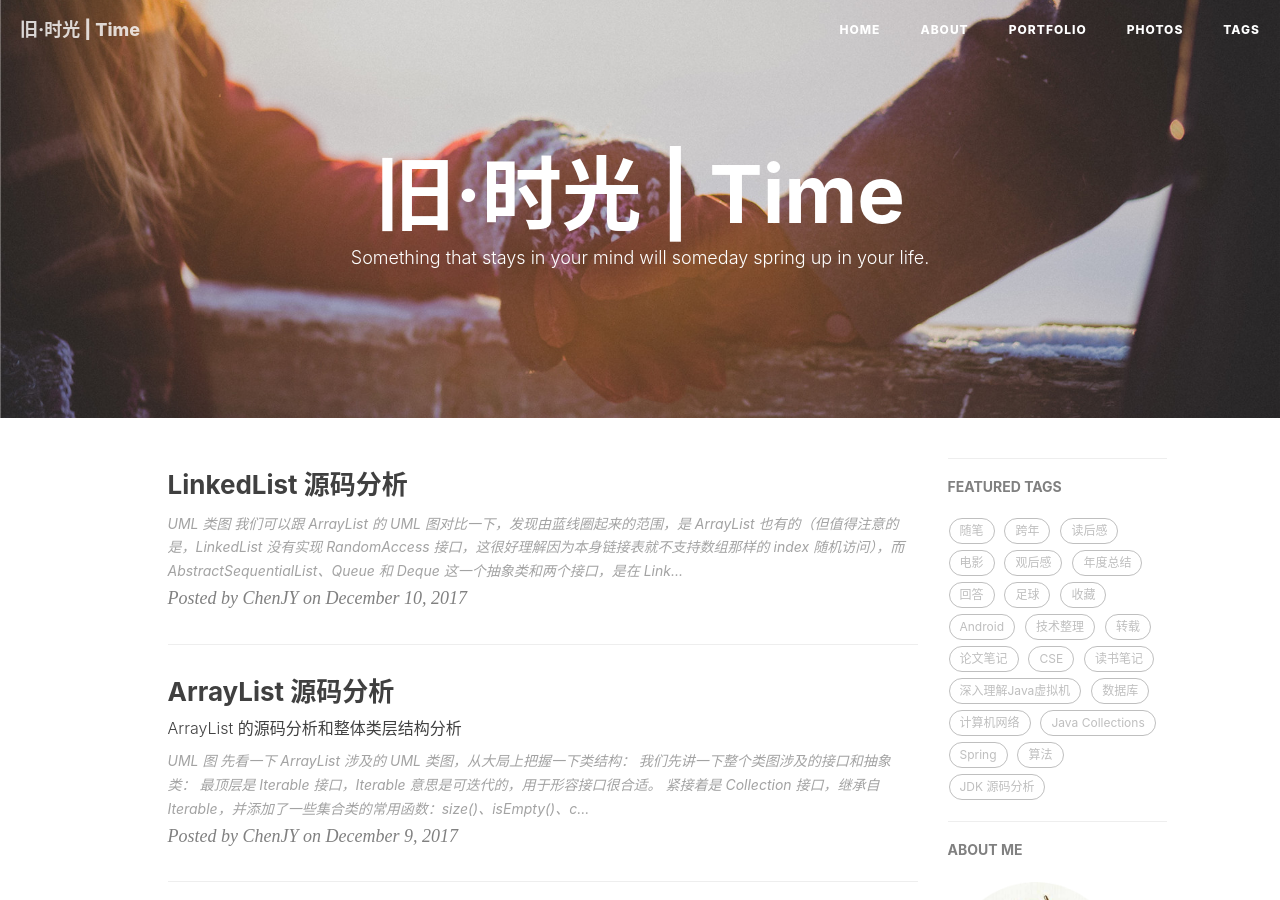
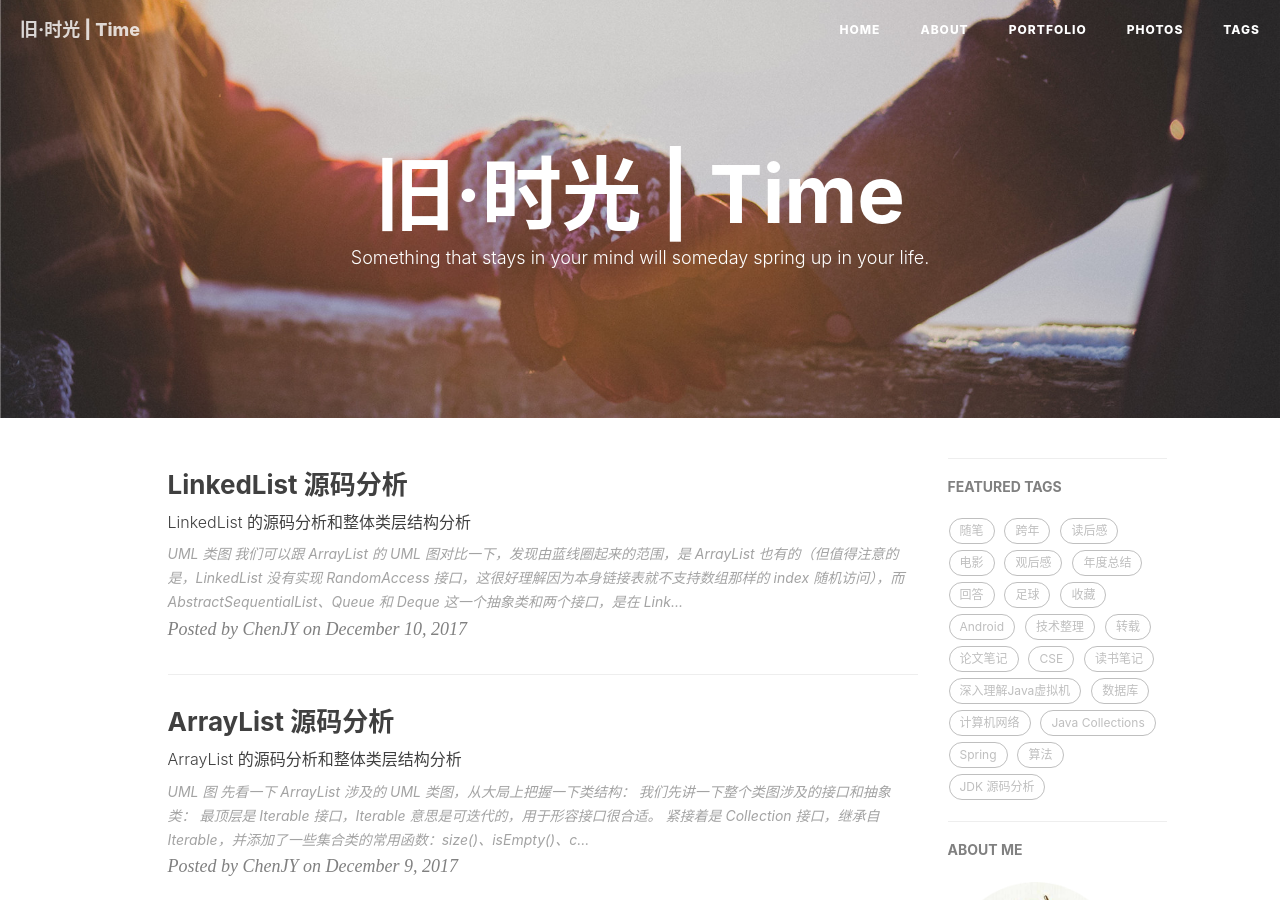
Before and after one commit to jiayangchen/jiayangchen.github.io, a Jekyll site: the page built from index.html, in a window 1280 px wide and 900 px high. Built offline with Jekyll 4.4.1, drawn with Linux system fonts in a browser that asks for light colours; nearby versions of some CDN libraries; the list of posts is cut into pages by our own code; comment, search, counter and statistics services are not loaded.

Commit message:
add blog linkedlist

```diff
--- a/_posts/2017-12-10-linkedlist-source-code.md
+++ b/_posts/2017-12-10-linkedlist-source-code.md
@@ -1,7 +1,7 @@
 ---
 layout: post
 title: "LinkedList 源码分析"
-subtitle: ""
+subtitle: "LinkedList 的源码分析和整体类层结构分析"
 date: 2017-12-10
 author: "ChenJY"
 header-img: "img/websitear.jpg"
```
